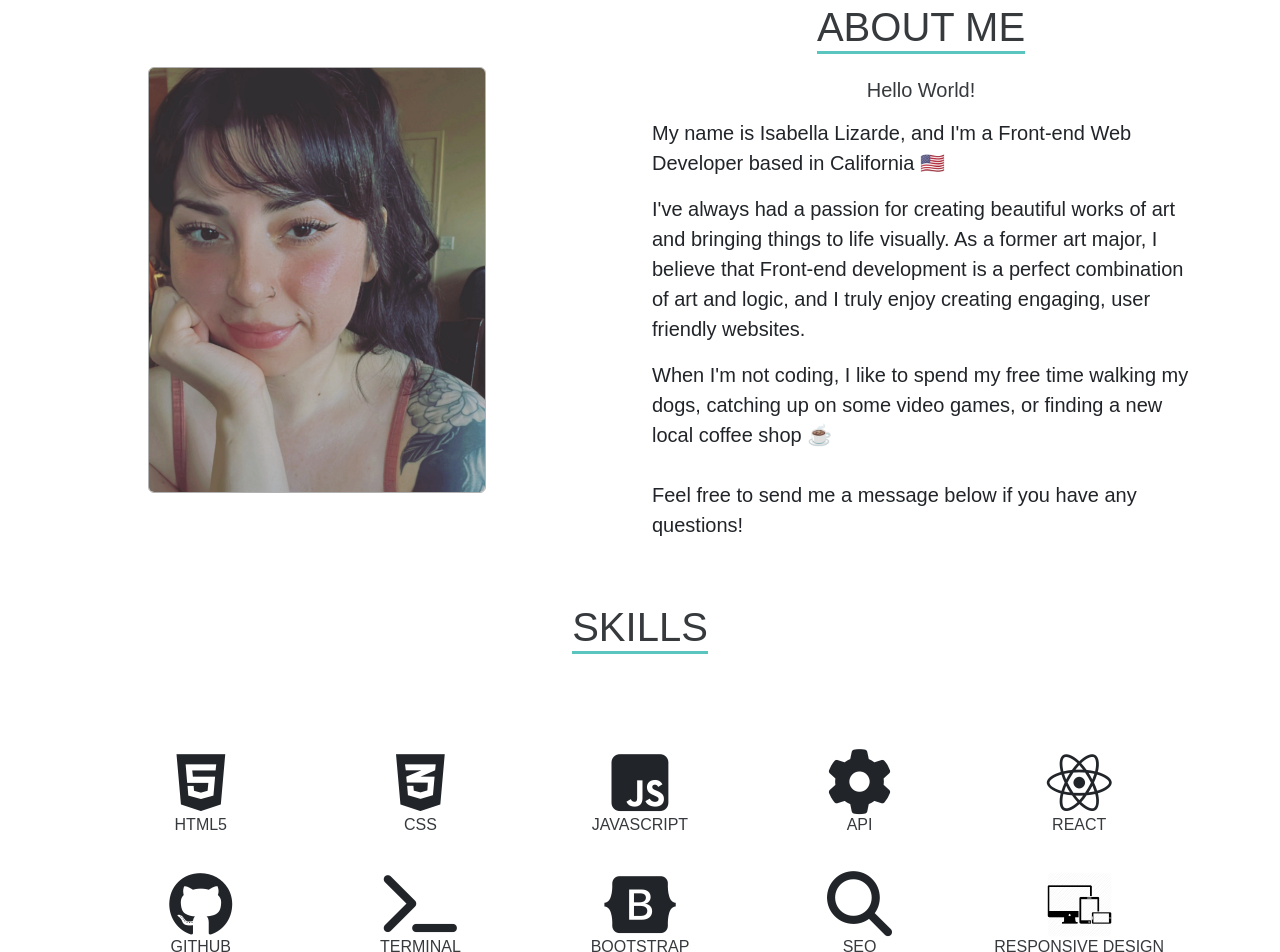
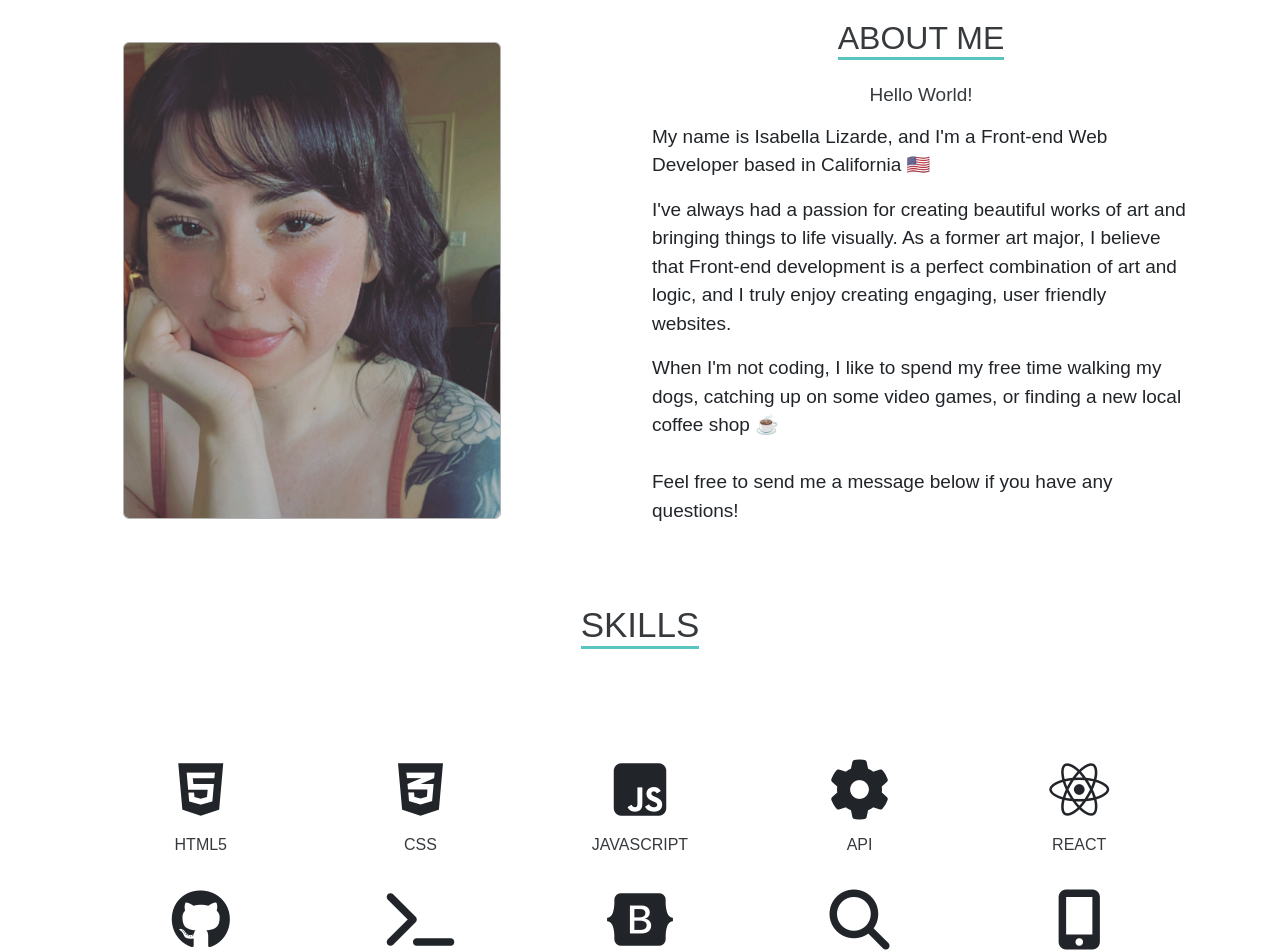
Before and after one commit to soybella/isabella-lizarde-portfolio, a React (Create React App) app: page / in a window 1280 px wide. Shown: the part 900-1852 px from the top of the page. Built offline with nearby package versions, Linux system fonts and the light colour scheme; a web font is replaced by a local one.

Commit message:
Organized components and updated css

```diff
--- a/src/App.css
+++ b/src/App.css
@@ -109,55 +109,6 @@ img {
   padding: 20px;
 }
 
-.contact-info {
-  max-width: 550px;
-}
-
-.contact-link {
-  background: var(--primary-color);
-  box-shadow: var(--box-shadow);
-  color: white;
-}
-
-.contact-header {
-  color: var(--secondary-color);
-  font-size: 28px;
-}
-
-.contact-button-link {
-  display: block;
-  margin: 0 auto;
-  width: fit-content;
-}
-
-.input-details {
-  display: grid;
-  max-width: 650px;
-  grid-gap: 20px;
-}
-
-.about-link {
-  background: white;
-  color: var(--primary-color);
-  border: 1px solid var(--primary-color);
-  box-shadow: var(--box-shadow);
-}
-
-.link {
-  display: flex;
-  justify-content: center;
-  color: var(--primary-color);
-}
-
-.link a {
-  text-decoration: none;
-  color: black;
-}
-
-.link:hover a {
-  color: rgba(0, 0, 0, 0.6);
-}
-
 .button-link {
   border-radius: 5px;
   padding: 16px 31px;
@@ -200,7 +151,7 @@ img {
   justify-content: center;
   align-items: center;
   border-radius: 10px;
-  transition: 150ms ease-in-out;
+  /* transition: 150ms ease-in-out; */
 }
 
 .projects-container {
@@ -218,55 +169,8 @@ img {
   opacity: 1;
 }
 
-/* .Skills h2 {
-  margin: 0 auto;
-  margin-bottom: 80px;
-} */
-
-/* .Skills, */
 .Projects {
   padding-bottom: 80px;
-}
-
-/* .Skills i {
-  font-size: 65px;
-} */
-
-/* .img-icon img {
-  height: 65px;
-  width: auto;
-  border: none;
-  box-shadow: none;
-} */
-/*
-.skills-container {
-  display: grid;
-  grid-gap: 30px;
-  grid-template-columns: repeat(5, 1fr);
-  justify-content: center;
-  align-items: center;
-} */
-
-/* .skills-icon {
-  display: flex;
-  list-style: none;
-  flex-direction: column;
-  max-height: 100px;
-  text-align: center;
-} */
-
-/*
-.Skills h4 {
-  font-size: 16px;
-} */
-
-.footer p {
-  font-size: 15px;
-}
-
-.footer-link {
-  text-decoration: none;
-  color: var(--secondary-color);
 }
 
 @keyframes slideinright {
@@ -382,31 +286,6 @@ img {
     width: fit-content;
   }
 
-  /* .about-header {
-    display: grid;
-    justify-content: center;
-  }
-
-  .about-header h2 {
-    margin: 0 auto;
-  }
-
-  .about-header p,
-  .about-header h5 {
-    text-align: center;
-  }
-
-  .portfolio-project-image {
-    display: flex;
-    width: 100%;
-    height: auto;
-  }
-
-  .portfolio-profile-image {
-    width: 350px;
-    height: auto;
-  } */
-
   .responsive-project-description {
     display: flex;
     flex-direction: column;
--- /dev/null
+++ b/src/Footer.css
@@ -0,0 +1,8 @@
+.footer p {
+  font-size: 15px;
+}
+
+.footer-link {
+  text-decoration: none;
+  color: var(--secondary-color);
+}
--- a/src/Footer.js
+++ b/src/Footer.js
@@ -1,4 +1,5 @@
 import React from "react";
+import "./Footer.css";
 
 export default function Footer() {
   return (
--- a/src/Main.css
+++ b/src/Main.css
@@ -10,16 +10,21 @@
 }
 
 .portfolio-about-image {
-  padding: 70px;
+  padding: 45px;
 }
 
 .about-bio p {
   text-align: start;
+  font-size: 22px;
 }
 
 .about-header h2 {
   display: flex;
   margin-left: 0;
+}
+
+.about-header h5 {
+  font-size: 22px;
 }
 
 .header {
@@ -44,6 +49,38 @@
   flex-direction: column;
 }
 
+@media (max-width: 1400px) {
+  .about-bio p {
+    font-size: 19px;
+  }
+
+  .about-header h2 {
+    margin: 0 auto;
+    font-size: 32px;
+  }
+
+  .about-header h5 {
+    text-align: center;
+    font-size: 19px;
+  }
+}
+
+@media (max-width: 1200px) {
+  .about-bio p {
+    font-size: 16px;
+  }
+
+  .about-header h2 {
+    margin: 0 auto;
+    font-size: 28px;
+  }
+
+  .about-header h5 {
+    text-align: center;
+    font-size: 16px;
+  }
+}
+
 @media (max-width: 990px) {
   .about-header {
     display: grid;
--- a/src/Skills.css
+++ b/src/Skills.css
@@ -9,6 +9,15 @@
 
 .Skills i {
   font-size: 65px;
+  transition: all 150ms ease-in-out;
+  padding: 15px;
+}
+
+.Skills i:hover,
+.Skills .img-icon img:hover {
+  color: var(--primary-color);
+  filter: contrast(90%);
+  transform: scale(1.2);
 }
 
 .Skills .img-icon img {
@@ -16,6 +25,7 @@
   width: auto;
   border: none;
   box-shadow: none;
+  transition: all 150ms ease-in-out;
 }
 
 .skills-container {
@@ -29,15 +39,32 @@
 .skills-icon {
   display: flex;
   list-style: none;
-
   flex-direction: column;
-
   max-height: 100px;
   text-align: center;
 }
 
 .Skills h4 {
   font-size: 16px;
+}
+
+@media (max-width: 1400px) {
+  .Skills h2 {
+    font-size: 35px;
+  }
+  .skills-icon i {
+    font-size: 60px;
+  }
+}
+
+@media (max-width: 1200px) {
+  .Skills h2 {
+    font-size: 30px;
+  }
+
+  .skills-icon i {
+    font-size: 55px;
+  }
 }
 
 @media (max-width: 990px) {
@@ -53,8 +80,4 @@
   .skills-icon i {
     font-size: 55px;
   }
-
-  .img-icon img {
-    height: 45px;
-  }
 }
--- a/src/Skills.js
+++ b/src/Skills.js
@@ -45,9 +45,7 @@ export default function Skills() {
             <h4>SEO</h4>
           </li>
           <li className="skills-icon">
-            <div className="img-icon responsive-icon">
-              <img src={responsiveIcon} alt="responsive-icon" />
-            </div>
+            <i class="fa-solid fa-mobile-screen-button"></i>
             <h4>Responsive Design</h4>
           </li>
         </ul>
--- a/src/WorldClockProject.js
+++ b/src/WorldClockProject.js
@@ -9,8 +9,8 @@ export default function WorldClockProject() {
           <div className="col-lg-6 d-none d-lg-block project-description">
             <h3 className="mb-3">World Clock</h3>
             <p className="p-2 m-0">
-              A web app that uses advanced elements of JavaScript to create
-              display a clock with times from different places around the world.
+              A web app that uses advanced elements of JavaScript to display a
+              clock with times from different places around the world.
             </p>
             <div className="project-skills-icons pt-2">
               <ul className="d-flex p-0 justify-content-center">
```
